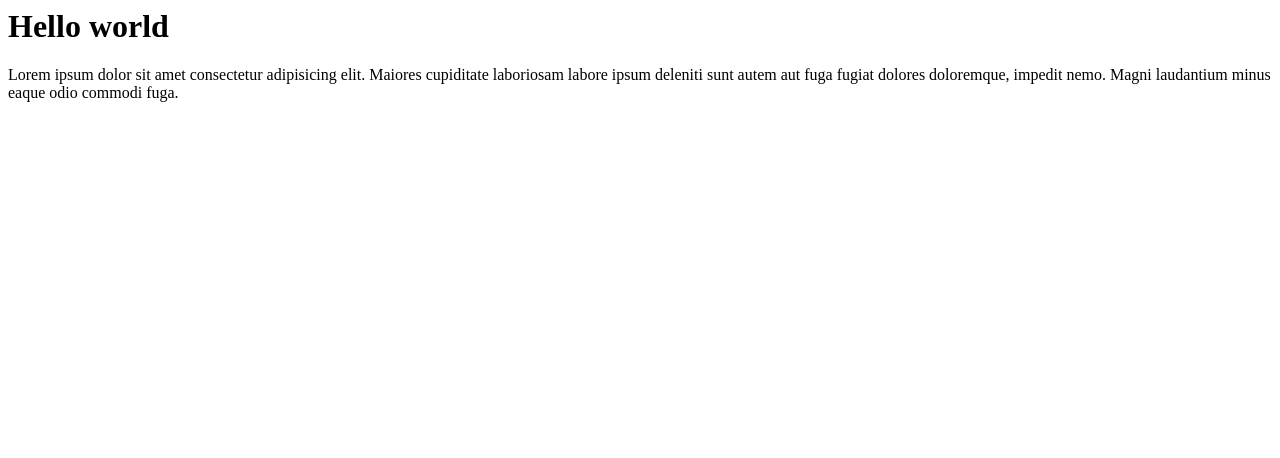
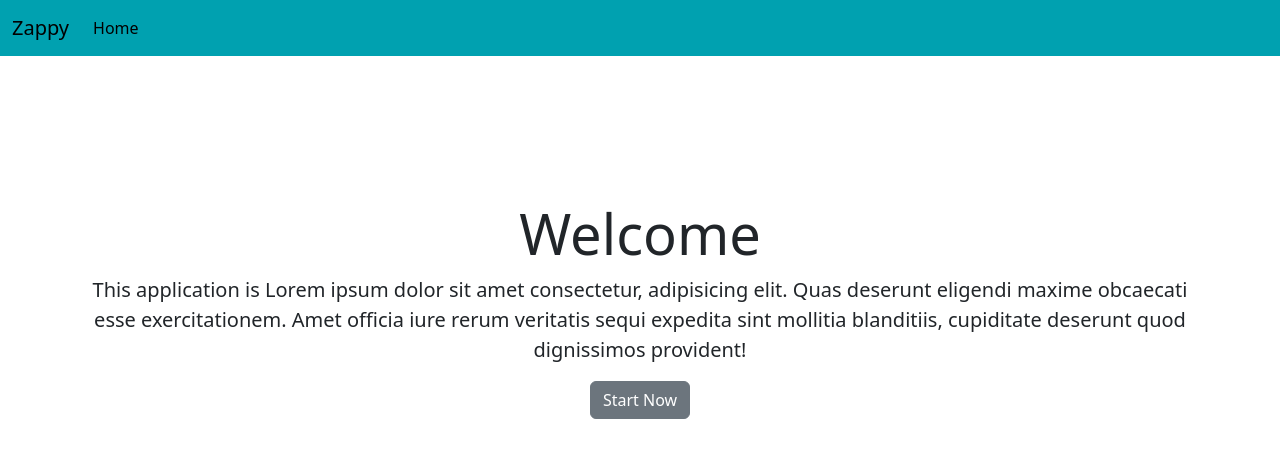
Before and after one commit to samajayi13/Zappy, a plain HTML site: page index.html in a window 1280 px wide. Drawn offline with nearby package versions, Linux system fonts and the light colour scheme.

Commit message:
Hompage with Navbar complete

```diff
--- a/index.html
+++ b/index.html
@@ -1,2 +1,42 @@
-<h1>Hello world</h1>
-<p>Lorem ipsum dolor sit amet consectetur adipisicing elit. Maiores cupiditate laboriosam labore ipsum deleniti sunt autem aut fuga fugiat dolores doloremque, impedit nemo. Magni laudantium minus eaque odio commodi fuga.</p>
+<!DOCTYPE html>
+<html lang="en">
+
+<head>
+    <meta charset="UTF-8">
+    <meta name="viewport" content="width=device-width, initial-scale=1.0">
+    <link href="https://cdn.jsdelivr.net/npm/bootstrap@5.3.1/dist/css/bootstrap.min.css" rel="stylesheet"
+        integrity="sha384-4bw+/aepP/YC94hEpVNVgiZdgIC5+VKNBQNGCHeKRQN+PtmoHDEXuppvnDJzQIu9" crossorigin="anonymous">
+    <link href="zappy.css" rel="stylesheet">
+    <title>Zappy</title>
+</head>
+
+<body>
+    <nav class="navbar navbar-expand-lg bg-navbar">
+        <div class="container-fluid">
+            <a class="navbar-brand" href="index.html">Zappy</a>
+            <button class="navbar-toggler" type="button" data-bs-toggle="collapse" data-bs-target="#navbarTogglerDemo03"
+                aria-controls="navbarTogglerDemo03" aria-expanded="false" aria-label="Toggle navigation">
+                <span class="navbar-toggler-icon"></span>
+            </button>
+            <div class="collapse navbar-collapse" id="navbarTogglerDemo03">
+                <ul class="navbar-nav me-auto mb-2 mb-lg-0">
+                    <li class="nav-item">
+                        <a class="nav-link active" aria-current="page" href="index.html">Home</a>
+                    </li>
+                </ul>
+            </div>
+        </div>
+    </nav>
+    <div class="container text-center mt-custom">
+        <h1 class="display-4">Welcome</h1>
+        <p class="lead">This application is Lorem ipsum dolor sit amet consectetur, adipisicing elit. Quas deserunt eligendi maxime
+            obcaecati esse exercitationem. Amet officia iure rerum veritatis sequi expedita sint mollitia blanditiis,
+            cupiditate deserunt quod dignissimos provident!</p>
+        <button type="button" class="btn btn-secondary">Start Now</button>
+    </div>
+    <script src="https://cdn.jsdelivr.net/npm/bootstrap@5.3.1/dist/js/bootstrap.bundle.min.js"
+        integrity="sha384-HwwvtgBNo3bZJJLYd8oVXjrBZt8cqVSpeBNS5n7C8IVInixGAoxmnlMuBnhbgrkm"
+        crossorigin="anonymous"></script>
+</body>
+
+</html>
--- /dev/null
+++ b/zappy.css
@@ -0,0 +1,7 @@
+.mt-custom {
+    margin-top: 9rem;
+}
+
+.bg-navbar{
+    background-color: #00A1B0;
+}
```
